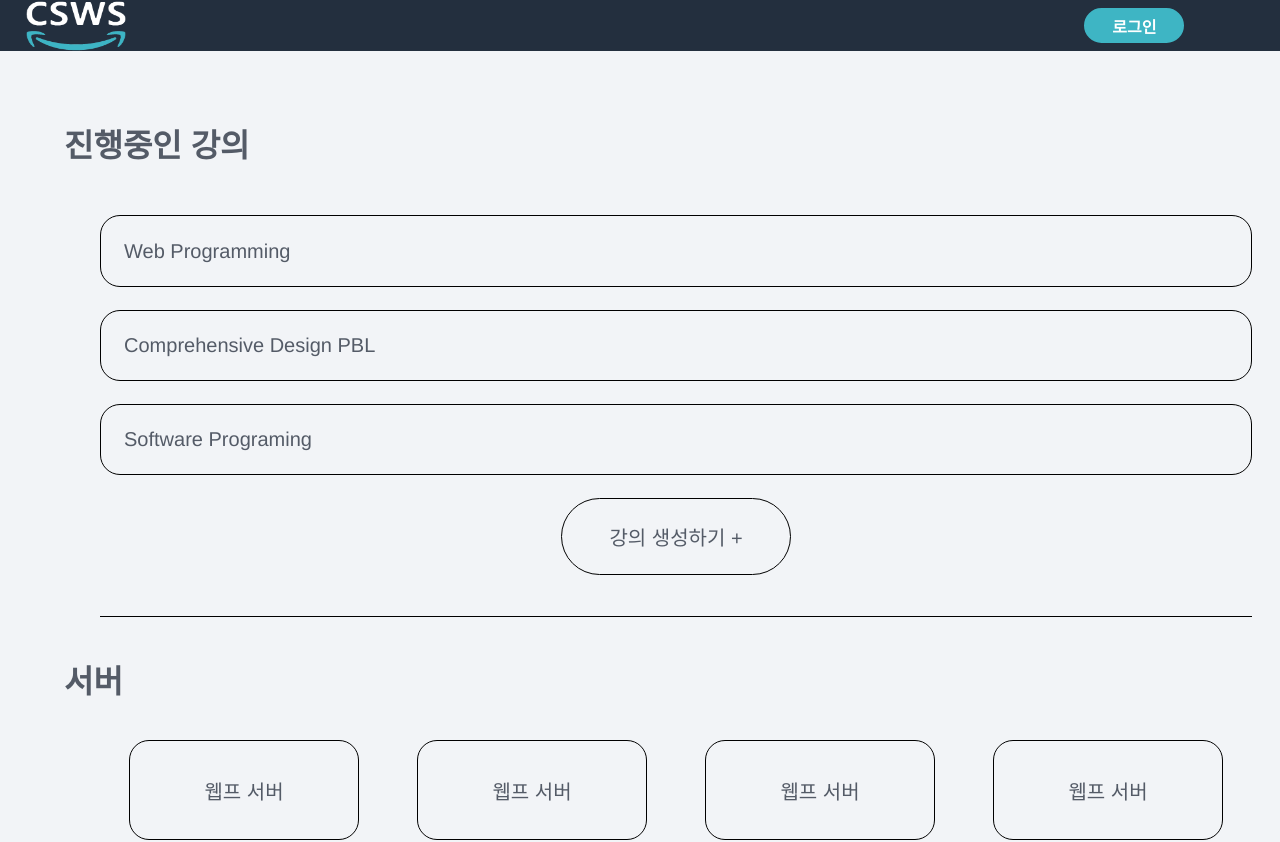
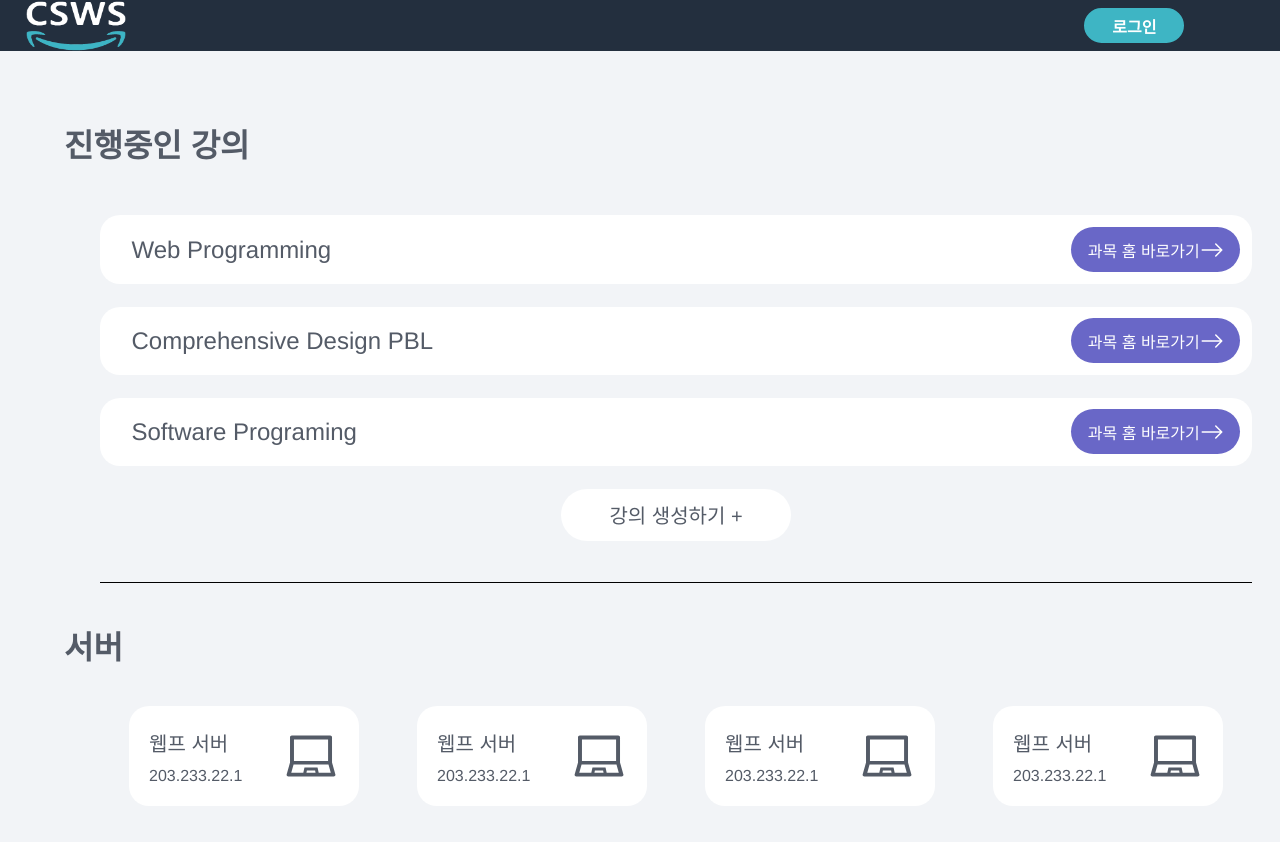
Before and after one commit to as1248/CLMS-frontend, a React (Create React App) app: page / in a window 1280 px wide. Shown: the top 842 px of the page. Built offline with nearby package versions, Linux system fonts and the light colour scheme.

Commit message:
Update Main
메인 페이지에서 페이지 이동 임시 구현

```diff
--- a/src/components/Main/LectureList.js
+++ b/src/components/Main/LectureList.js
@@ -1,18 +1,35 @@
 import styled from "styled-components";
+import { BsArrowRight } from "react-icons/bs";
+import { useNavigate } from "react-router-dom";
 
 const LectureList = () => {
-    return(
-        <List>
-          <Lecture>
-            <div>Web Programming</div>
-            <div></div>
-            <div></div>
-          </Lecture>
-          <Lecture>Comprehensive Design PBL</Lecture>
-          <Lecture>Software Programing</Lecture>
-          <CreateLectureBtn>강의 생성하기 +</CreateLectureBtn>
-        </List>
-    );
+  const navigate = useNavigate();
+  return (
+    <List>
+      <Lecture>
+        <Title>Web Programming</Title>
+        <Detail></Detail>
+        <LectureBtn onClick={()=>navigate('/123')}>
+          과목 홈 바로가기 <BsArrowRight size={24} />
+        </LectureBtn>
+      </Lecture>
+      <Lecture>
+        <Title>Comprehensive Design PBL</Title>
+        <Detail></Detail>
+        <LectureBtn onClick={()=>navigate('/123')}>
+          과목 홈 바로가기 <BsArrowRight size={24} />
+        </LectureBtn>
+      </Lecture>
+      <Lecture>
+        <Title>Software Programing</Title>
+        <Detail></Detail>
+        <LectureBtn onClick={()=>navigate('/123')}>
+          과목 홈 바로가기 <BsArrowRight size={24} />
+        </LectureBtn>
+      </Lecture>
+      <CreateLectureBtn onClick={()=>navigate('/createLecture')}>강의 생성하기 +</CreateLectureBtn>
+    </List>
+  );
 };
 
 export default LectureList;
@@ -29,16 +46,45 @@ const List = styled.div`
 `;
 
 const Lecture = styled.div`
-  cursor: pointer;
+  display: flex;
   width: 100%;
   margin: 1%;
-  padding: 2%;
-  border: 1px solid black;
+  padding: 1%;
   border-radius: 20px;
+  background-color: white;
+`;
+
+const Title = styled.div`
+  display: flex;
+  align-items: center;
+  width: 30%;
+  padding-left: 20px;
+  font-size: 24px;
+`;
+
+const Detail = styled.div`
+  display: flex;
+  align-items: center;
+  width: 55%;
+`;
+
+const LectureBtn = styled.div`
+  cursor: pointer;
+  display: flex;
+  justify-content: center;
+  align-items: center;
+  width: 15%;
+  height: 45px;
+  border-radius: 25px;
+  color: white;
+  background-color: #6967c7;
+  font-size: 16px;
 `;
 
 const CreateLectureBtn = styled(Lecture)`
+  cursor: pointer;
   width: 20%;
   border-radius: 40px;
-  text-align: center;
+  justify-content: center;
+  align-items: center;
 `;
--- a/src/components/Main/ServerList.js
+++ b/src/components/Main/ServerList.js
@@ -1,22 +1,49 @@
 import styled from "styled-components";
+import { AiOutlineLaptop } from "react-icons/ai";
+import { useNavigate } from "react-router-dom";
 
 const ServerList = () => {
-    return(
+  const navigate = useNavigate();
+  return (
     <List>
       <Grid>
-            <Server>웹프 서버</Server>
+        <Server>
+          <div>
+            <Title>웹프 서버</Title>
+            <IPAddress>203.233.22.1</IPAddress>
+          </div>
+          <AiOutlineLaptop size={56} />
+        </Server>
       </Grid>
       <Grid>
-            <Server>웹프 서버</Server>
+        <Server>
+          <div>
+            <Title>웹프 서버</Title>
+            <IPAddress>203.233.22.1</IPAddress>
+          </div>
+          <AiOutlineLaptop size={56} />
+        </Server>
       </Grid>
       <Grid>
-            <Server>웹프 서버</Server>
+        <Server>
+          <div>
+            <Title>웹프 서버</Title>
+            <IPAddress>203.233.22.1</IPAddress>
+          </div>
+          <AiOutlineLaptop size={56} />
+        </Server>
       </Grid>
       <Grid>
-            <Server>웹프 서버</Server>
+        <Server>
+          <div>
+            <Title>웹프 서버</Title>
+            <IPAddress>203.233.22.1</IPAddress>
+          </div>
+          <AiOutlineLaptop size={56} />
+        </Server>
       </Grid>
       <Grid>
-            <CreateServerBtn>서버 생성하기 +</CreateServerBtn>
+        <CreateServerBtn onClick={()=>navigate('/createServer')}>서버 생성하기 +</CreateServerBtn>
       </Grid>
     </List>
   );
@@ -40,17 +67,27 @@ const Grid = styled.div`
 `;
 
 const Server = styled.div`
-  border: 1px solid black;
   width: 80%;
   height: 100px;
   margin-bottom: 50px;
   border-radius: 20px;
   display: flex;
-  justify-content: center;
+  justify-content: space-around;
   align-items: center;
+  background-color: white;
+`;
+
+const Title = styled.div`
+  font-size: 20px;
+`;
+
+const IPAddress = styled.div`
+  font-size: 16px;
+  margin-top: 10px;
 `;
 
 const CreateServerBtn = styled(Server)`
+  cursor: pointer;
   width: 60%;
   height: 60px;
   border-radius: 30px;
```
Lines whose indentation alone changed are shown as unchanged.
